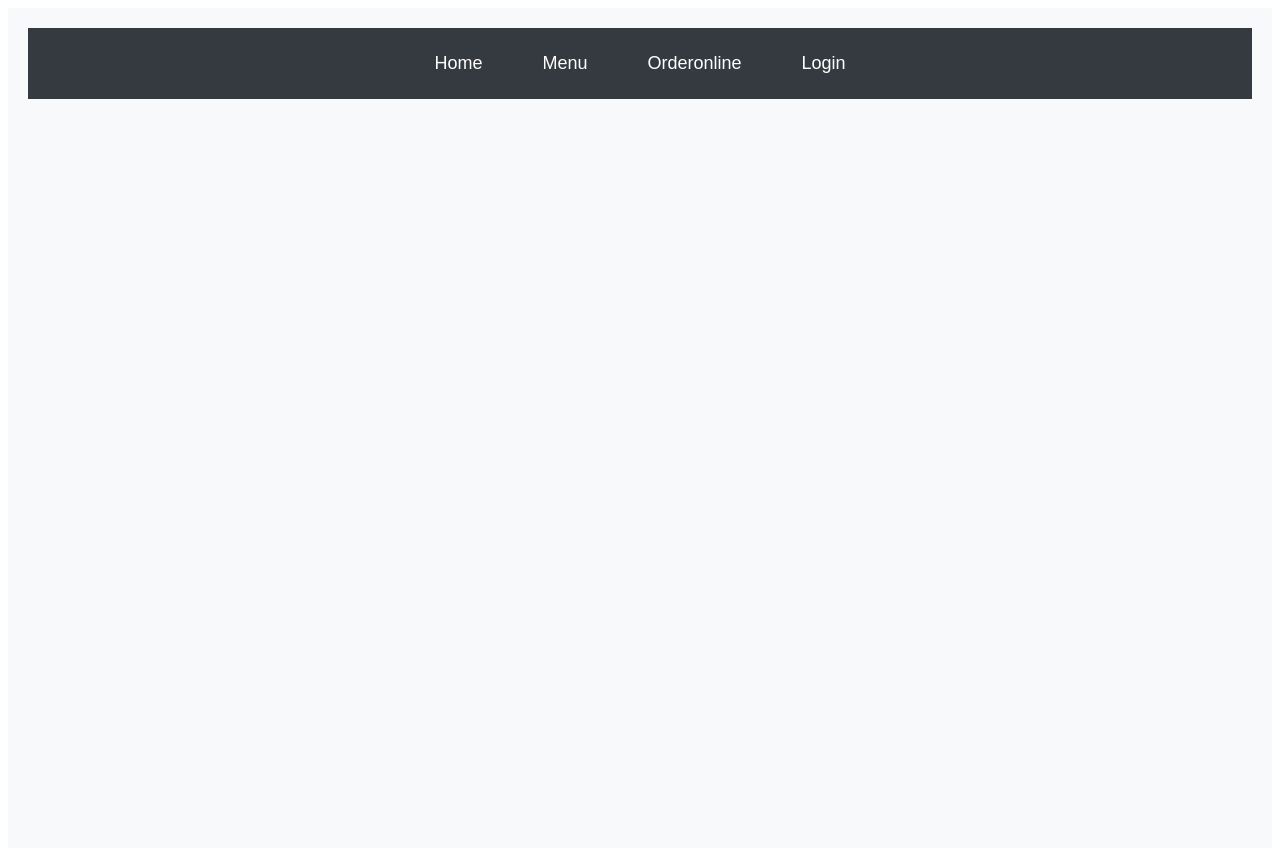
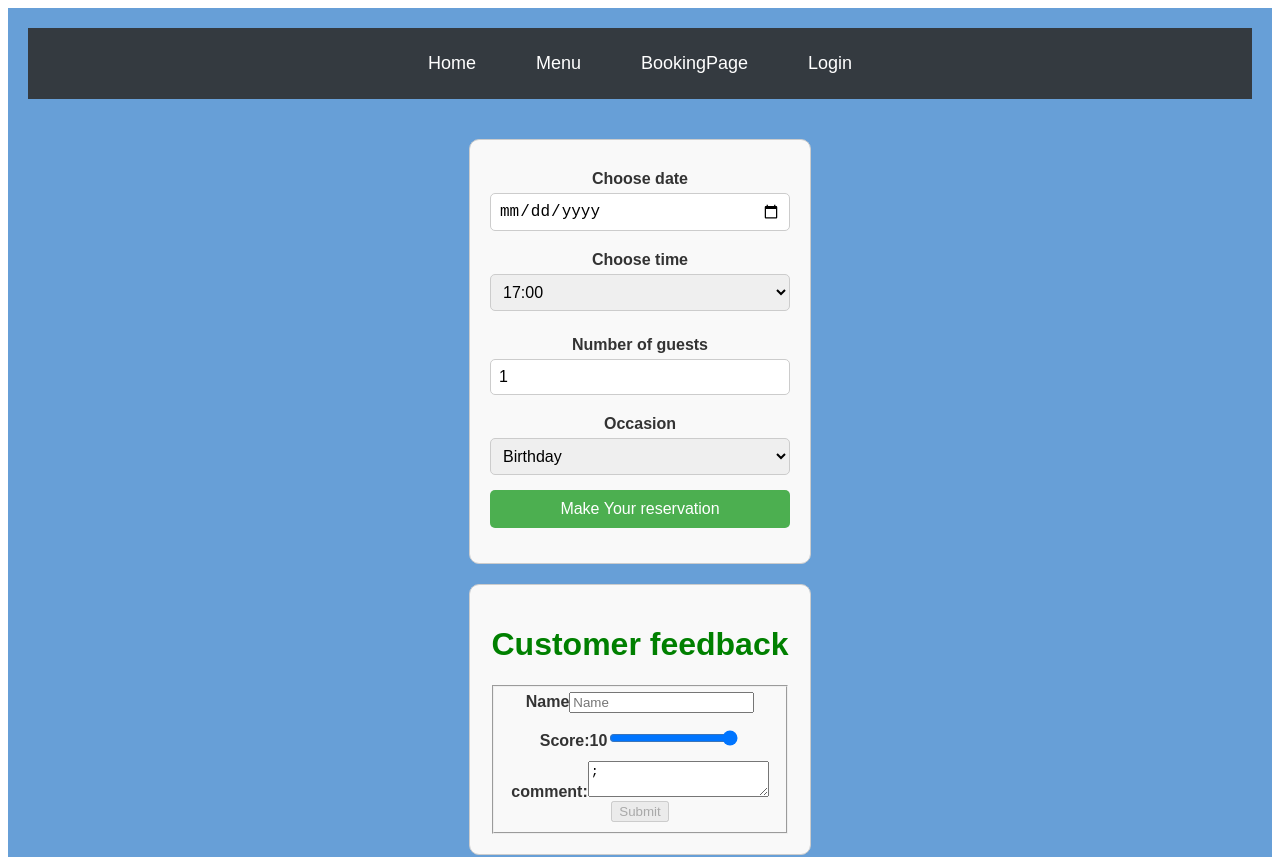
Before and after one commit to nawagirwacatherine/my-app, a React (Create React App) app: page /BookingPage in a window 1280 px wide. Shown: the top 857 px of the page. Built offline with nearby package versions, Linux system fonts and the light colour scheme.

Commit message:
Added form validation and unit testa

```diff
--- a/src/App.css
+++ b/src/App.css
@@ -1,7 +1,7 @@
 .App {
     font-family: Arial, sans-serif;
     text-align: center;
-    background-color: #f8f9fa;
+    background-color: #679fd7;
     min-height: 100vh;
     padding: 20px;
   }
--- a/src/App.js
+++ b/src/App.js
@@ -3,23 +3,22 @@ import React from 'react';
 import './App.css';
 import Home from './Home';
 import Menu from './Menu';
-import Orderonline from './Orderonline';
+import BookingPage from './BookingPage';
 import Login from './Login';
 import { Routes, Route, Link } from 'react-router-dom';
-
 function App() {
   return (
     <div className="App">
       <nav className="nav">
         <Link to="/" className="nav-item">Home</Link>
         <Link to="/menu" className="nav-item">Menu</Link>
-        <Link to="/orderonline" className="nav-item">Orderonline</Link>
+        <Link to="/BookingPage" className="nav-item">BookingPage</Link>
         <Link to="/login" className="nav-item">Login</Link>
       </nav>
       <Routes>
         <Route path="/" element={<Home />} />
         <Route path="/menu" element={<Menu />} />
-        <Route path="/orderonline" element={<Orderonline />} />
+        <Route path="/BookingPage" element={<BookingPage />} />
         <Route path="/login" element={<Login />} />
       </Routes>
     </div>
--- a/src/Orderonline.js
+++ b/src/BookingPage.js
@@ -1,10 +1,14 @@
+
 import {useState} from "react";
 import "./style.css"
-function Orderonline() {
+function BookingPage() {
   const[name, setName]= useState("");
   const[score, setScore]= useState("10");
    const[comment, setComment]= useState(";")
-
+   const [date, setDate] = useState("");
+   const [time, setTime] = useState("");
+   const [guests, setGuests] = useState(1);
+   const [occasion, setOccasion] = useState("");
   const handleSubmit = (e) =>{
     e.preventDefault();
     if (Number(score) <= 5 && comment.length <= 10){
@@ -17,28 +21,54 @@ function Orderonline() {
     setComment("");
 
   }
-
+  const handleReservationSubmit = (e) => {
+    e.preventDefault();
+    if (!date) {
+      alert("Please select a date");
+      return;
+    }
+    if (guests < 10 || guests > 500) {
+      alert("Please enter the number of guests between 10 and 500");
+      return;
+    }
+    console.log("Reservation submitted!");
+  };
 
   return (
     <>
-    <form>
+    <form onSubmit={handleReservationSubmit} >
     <label htmlFor="res-date">Choose date</label>
-    <input type="date" id="res-date"/>
+    <input type="date"
+    id="res-date"
+
+    value={date}
+    onChange={(e) => setDate(e.target.value)}
+    />
     <label htmlFor="res-time">Choose time</label>
 
-    <select  id="res-time">
-      <option>17:00</option>
-      <option>18:00</option>
-      <option>19:00</option>
-      <option>20:00</option>
-      <option>21:00</option>
-      <option>22:00</option>
+    <select  id="res-time"
+      value={time}
+      onChange={(e) => setTime(e.target.value)}
+    >
+      <option value="17:00">17:00</option>
+      <option value="18:00">18:00</option>
+      <option value="19:00" >19:00</option>
+      <option value="20:00">20:00</option>
+      <option value="21:00">21:00</option>
+      <option value="22:00">22:00</option>
     </select>
 
     <label htmlFor="guests">Number of guests</label>
-    <input type="number" placeholder="1" min="10" max="500" id="guest" />
+    <input type="number" placeholder="1" min="10" max="500"
+     id="guest"
+     value={guests}
+     onChange={(e) => setGuests(e.target.value)}
+     />
     <label htmlFor="occasion">Occasion</label>
-    <select id="occasion">
+    <select id="occasion"
+      value={occasion}
+      onChange={(e) => setOccasion(e.target.value)}
+    >
       <option >Birthday</option>
       <option >Anniversary</option>
     </select>
@@ -87,4 +117,4 @@ comment:
   )
 }
 
-export default Orderonline;
+export default BookingPage;
--- a/src/Home.js
+++ b/src/Home.js
@@ -3,9 +3,20 @@ import React from 'react';
 
 function Home() {
   return (
+    <>
     <div>
       <h1>Welcome to the Home Page</h1>
     </div>
+    <div>
+      <h1>Welcome to the Home Page</h1>
+    </div>
+    <div>
+      <h1>Welcome to the Home Page</h1>
+    </div>
+    <div>
+      <h1>Welcome to the Home Page</h1>
+    </div>
+    </>
   );
 }
 
--- a/src/Menu.js
+++ b/src/Menu.js
@@ -1,6 +1,17 @@
 import './App.js';
 
 function Menu () {
+    return(
+        <div className='list'>
+            <li>
+       <ul> matooke</ul>
+       <ul>Irish </ul>
+       <ol>burger</ol>
+       <ol>grilled chicken</ol>
+       <ol> pasted fish</ol>
+       </li>
+        </div>
+    )
 
 }
 
```
Also changed, not shown: package.json (+5 -2 lines), src/Main.js (added, +35 -0 lines), 2 other files (tests, documents, lock files or other folders).
